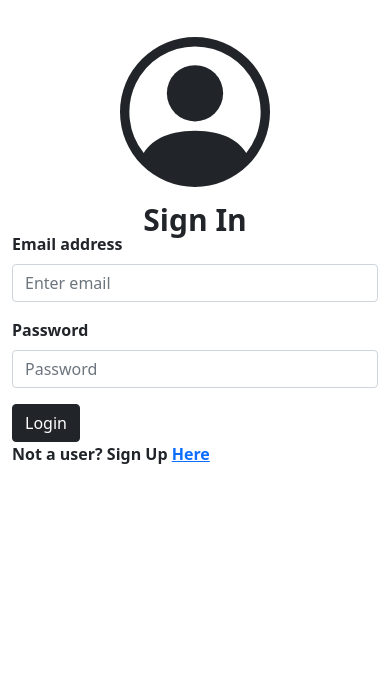
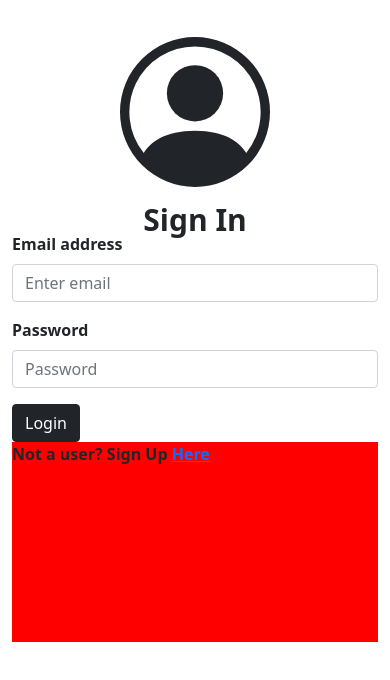
Before and after one commit to mranoka/grocer, a React (Create React App) app in the folder client/: page /login in a window 390 px wide. Shown: the top 680 px of the page. Built offline with nearby package versions, Linux system fonts and the light colour scheme.

Commit message:
css to the login page to remedy production div size difference

```diff
--- a/client/src/index.css
+++ b/client/src/index.css
@@ -5,6 +5,10 @@
     column-gap: 4px;
   }
 
+  #sign-up-prompt {
+    height: 200px;
+    background-color: #ff0000;
+  }
   #main-container-two, #main-container {
     overflow-x: hidden;
     height: 100%;
@@ -13,8 +17,6 @@
   #login-container-div {
     height: 550px;
     font-weight: 600;
-    overflow-y: hidden;
-    overflow-x: hidden;
   }
 
   .item-delete-button {
```
